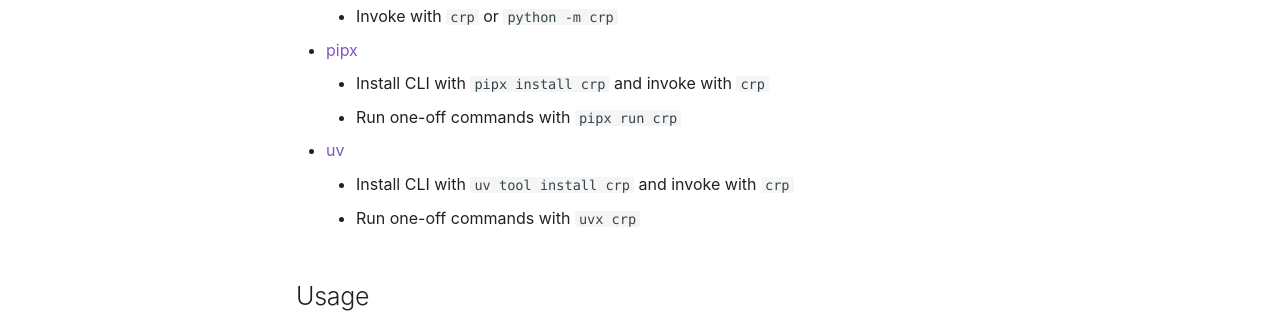
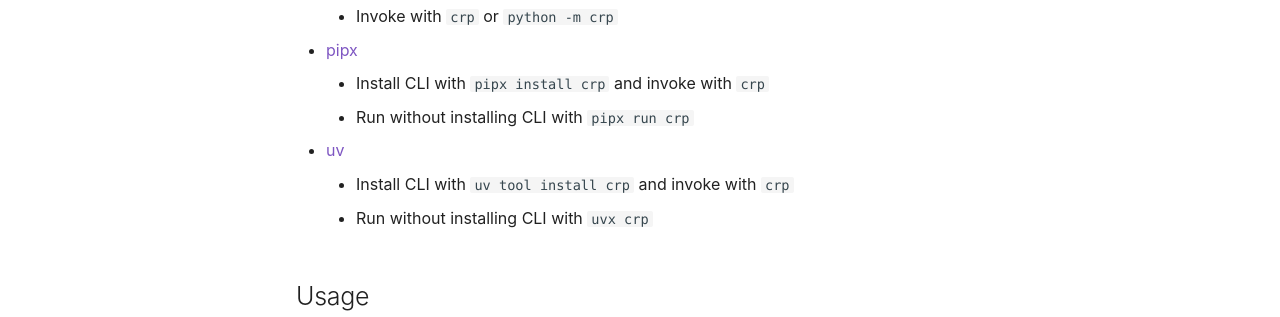
Before and after one commit to br3ndonland/crp, an MkDocs documentation site: the page built from docs/index.md, in a window 1280 px wide and 1271 px high. Shown: the part 622-939 px from the top of the window. Built offline with MkDocs 1.6.1 and Material for MkDocs 9.7.7, drawn with Linux system fonts in a browser that asks for light colours; comment, search, counter and statistics services are not loaded.

Commit message:
Clarify installing vs. running CLI in README

```diff
--- a/docs/index.md
+++ b/docs/index.md
@@ -18,10 +18,10 @@
     - Invoke with `crp` or `python -m crp`
 - [pipx](https://pipx.pypa.io/stable/getting-started/)
     - Install CLI with `pipx install crp` and invoke with `crp`
-    - Run one-off commands with `pipx run crp`
+    - Run without installing CLI with `pipx run crp`
 - [uv](https://docs.astral.sh/uv/guides/tools/)
     - Install CLI with `uv tool install crp` and invoke with `crp`
-    - Run one-off commands with `uvx crp`
+    - Run without installing CLI with `uvx crp`
 
 ## Usage
 
```
